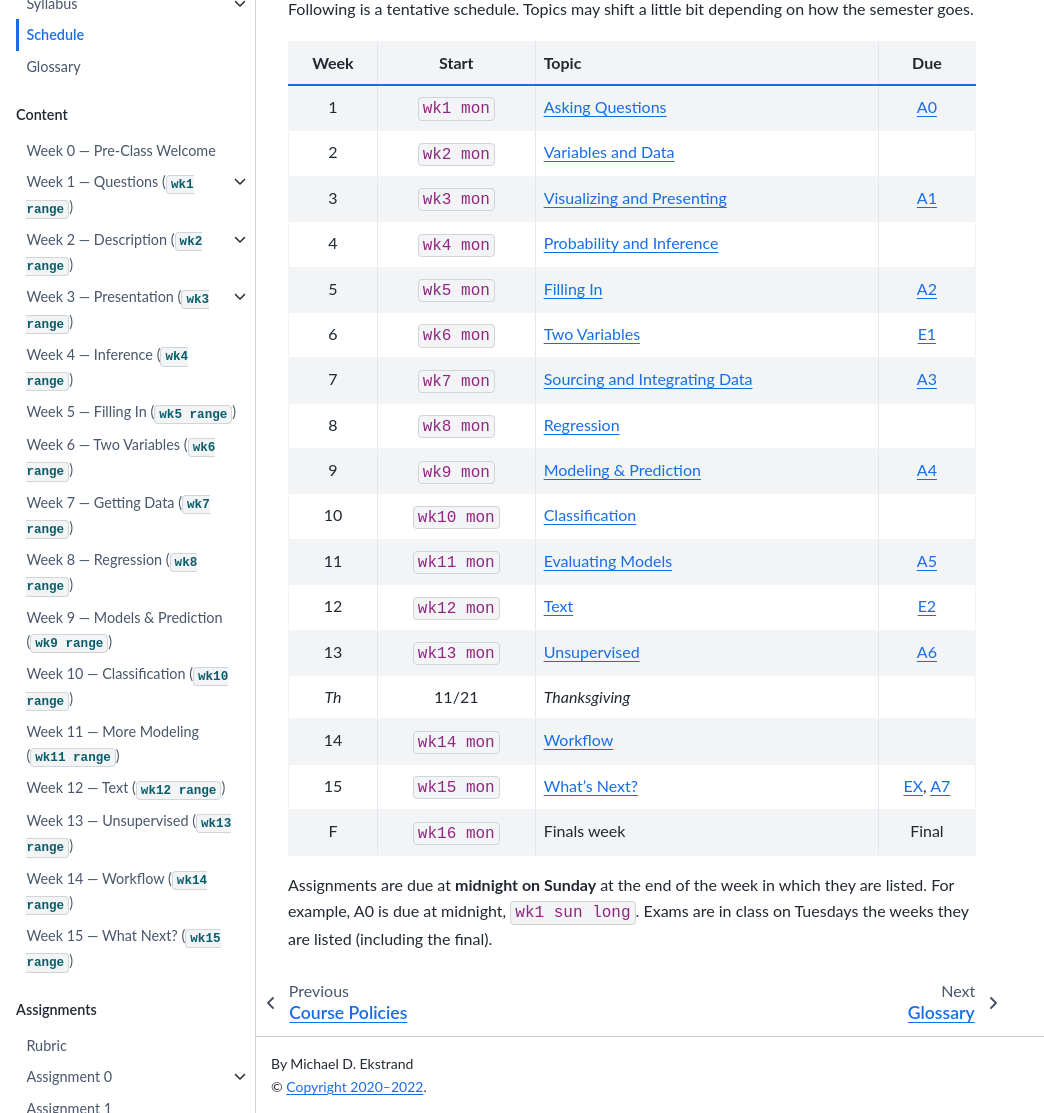
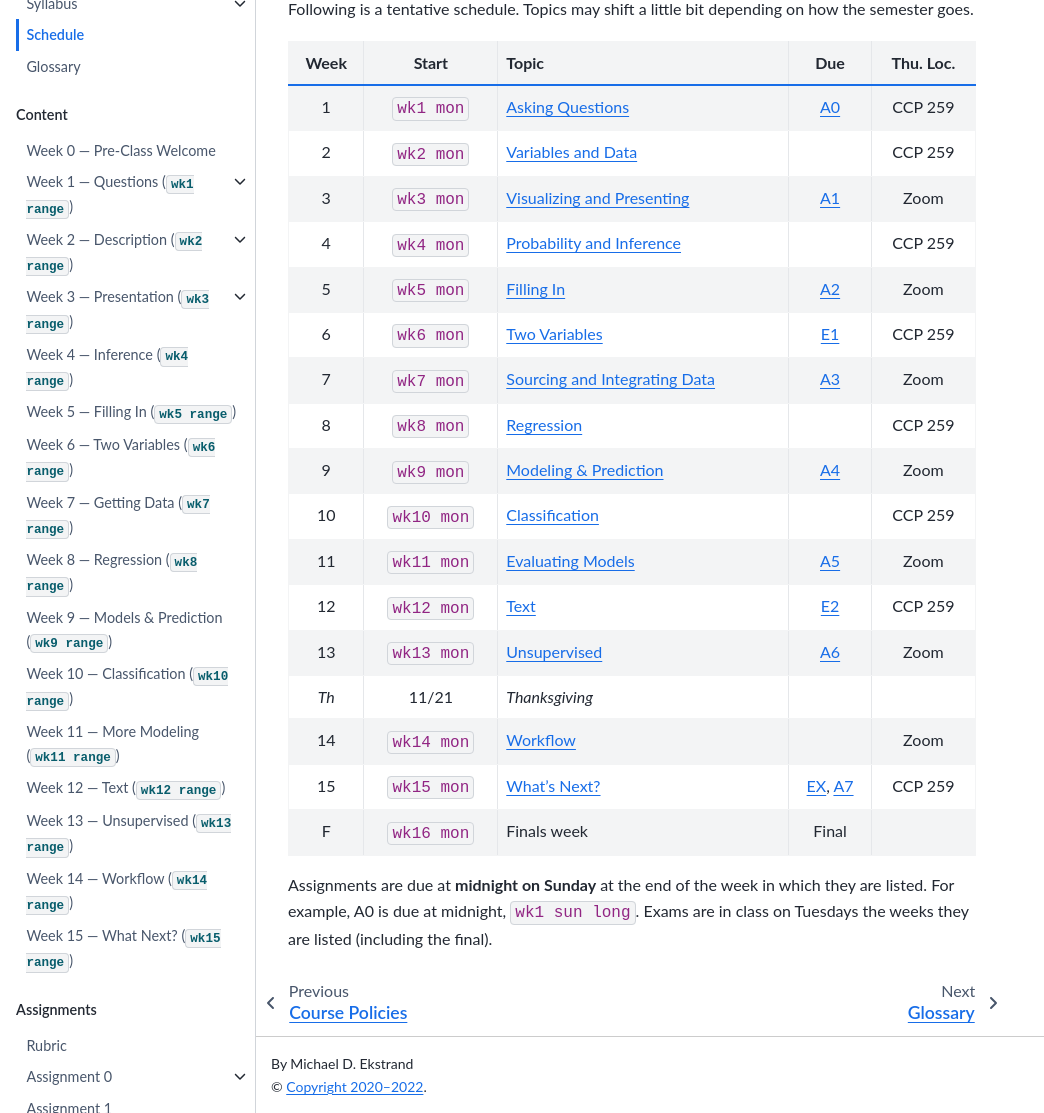
Before and after one commit to mdekstrand/cs533-web, a Jupyter Book: the page built from schedule.md, in a window 1280 px wide and 1352 px high, cut to the strip 239-1352 px from the top of the window. Shown: the whole strip, without its empty margins (0-1044 px from the left). Built offline with Jupyter Book 1.0.4 settings and Sphinx 7.4.7 and the Sphinx Book theme 1.1.4, drawn with Linux system fonts in a browser that asks for light colours; pages that are not in the unit, such as notebooks, are missing from menus; cross-references to code outside the pages are shown as plain code; a style sheet for code colours, icons or effects is not loaded.

Commit message:
add locations to schedule

```diff
--- a/schedule.md
+++ b/schedule.md
@@ -5,25 +5,25 @@
 
 Following is a tentative schedule.  Topics may shift a little bit depending on how the semester goes.
 
-| Week  |      Start       |                Topic                |           Due           |
-| :---: | :--------------: | ----------------------------------- | :---------------------: |
-|   1   | {date}`wk1 mon`  | [Asking Questions][W1]              |         [A0][]          |
-|   2   | {date}`wk2 mon`  | [Variables and Data][W2]            |                         |
-|   3   | {date}`wk3 mon`  | [Visualizing and Presenting][W3]    |         [A1][]          |
-|   4   | {date}`wk4 mon`  | [Probability and Inference][W4]     |                         |
-|   5   | {date}`wk5 mon`  | [Filling In][W5]                    |         [A2][]          |
-|   6   | {date}`wk6 mon`  | [Two Variables][W6]                 |     [E1](midterm-a)     |
-|   7   | {date}`wk7 mon`  | [Sourcing and Integrating Data][W7] |         [A3][]          |
-|   8   | {date}`wk8 mon`  | [Regression][W8]                    |                         |
-|   9   | {date}`wk9 mon`  | [Modeling & Prediction][W9]         |         [A4][]          |
-|  10   | {date}`wk10 mon` | [Classification][W10]               |                         |
-|  11   | {date}`wk11 mon` | [Evaluating Models][W11]            |         [A5][]          |
-|  12   | {date}`wk12 mon` | [Text][W12]                         |     [E2](midterm-b)     |
-|  13   | {date}`wk13 mon` | [Unsupervised][W13]                 |         [A6][]          |
-| *Th*  |      11/21       | *Thanksgiving*                      |                         |
-|  14   | {date}`wk14 mon` | [Workflow][W14]                     |                         |
-|  15   | {date}`wk15 mon` | [What's Next?][W15]                 | [EX](midterm-m), [A7][] |
-|   F   | {date}`wk16 mon` | Finals week                         |          Final          |
+| Week | Start            | Topic                               | Due                     | Thu. Loc. |
+| :--: | :--------------: | ----------------------------------- | :---------------------: | :-------: |
+| 1    | {date}`wk1 mon`  | [Asking Questions][W1]              | [A0][]                  | CCP 259   |
+| 2    | {date}`wk2 mon`  | [Variables and Data][W2]            |                         | CCP 259   |
+| 3    | {date}`wk3 mon`  | [Visualizing and Presenting][W3]    | [A1][]                  | Zoom      |
+| 4    | {date}`wk4 mon`  | [Probability and Inference][W4]     |                         | CCP 259   |
+| 5    | {date}`wk5 mon`  | [Filling In][W5]                    | [A2][]                  | Zoom      |
+| 6    | {date}`wk6 mon`  | [Two Variables][W6]                 | [E1](midterm-a)         | CCP 259   |
+| 7    | {date}`wk7 mon`  | [Sourcing and Integrating Data][W7] | [A3][]                  | Zoom      |
+| 8    | {date}`wk8 mon`  | [Regression][W8]                    |                         | CCP 259   |
+| 9    | {date}`wk9 mon`  | [Modeling & Prediction][W9]         | [A4][]                  | Zoom      |
+| 10   | {date}`wk10 mon` | [Classification][W10]               |                         | CCP 259   |
+| 11   | {date}`wk11 mon` | [Evaluating Models][W11]            | [A5][]                  | Zoom      |
+| 12   | {date}`wk12 mon` | [Text][W12]                         | [E2](midterm-b)         | CCP 259   |
+| 13   | {date}`wk13 mon` | [Unsupervised][W13]                 | [A6][]                  | Zoom      |
+| *Th* | 11/21            | *Thanksgiving*                      |                         |           |
+| 14   | {date}`wk14 mon` | [Workflow][W14]                     |                         | Zoom      |
+| 15   | {date}`wk15 mon` | [What's Next?][W15]                 | [EX](midterm-m), [A7][] | CCP 259   |
+| F    | {date}`wk16 mon` | Finals week                         | Final                   |           |
 
 Assignments are due at **midnight on Sunday** at the end of the week in which they are listed. For
 example, A0 is due at midnight, {date}`wk1 sun long`.  Exams are in class on Tuesdays the weeks they are
```
